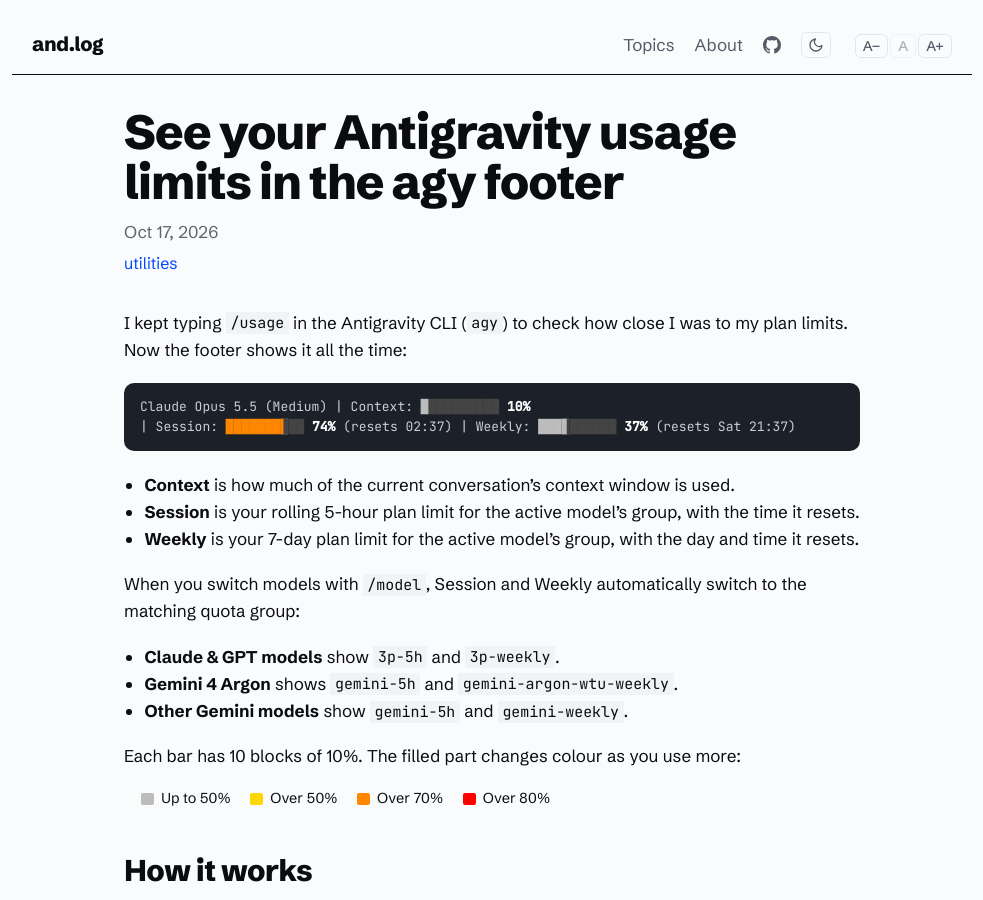
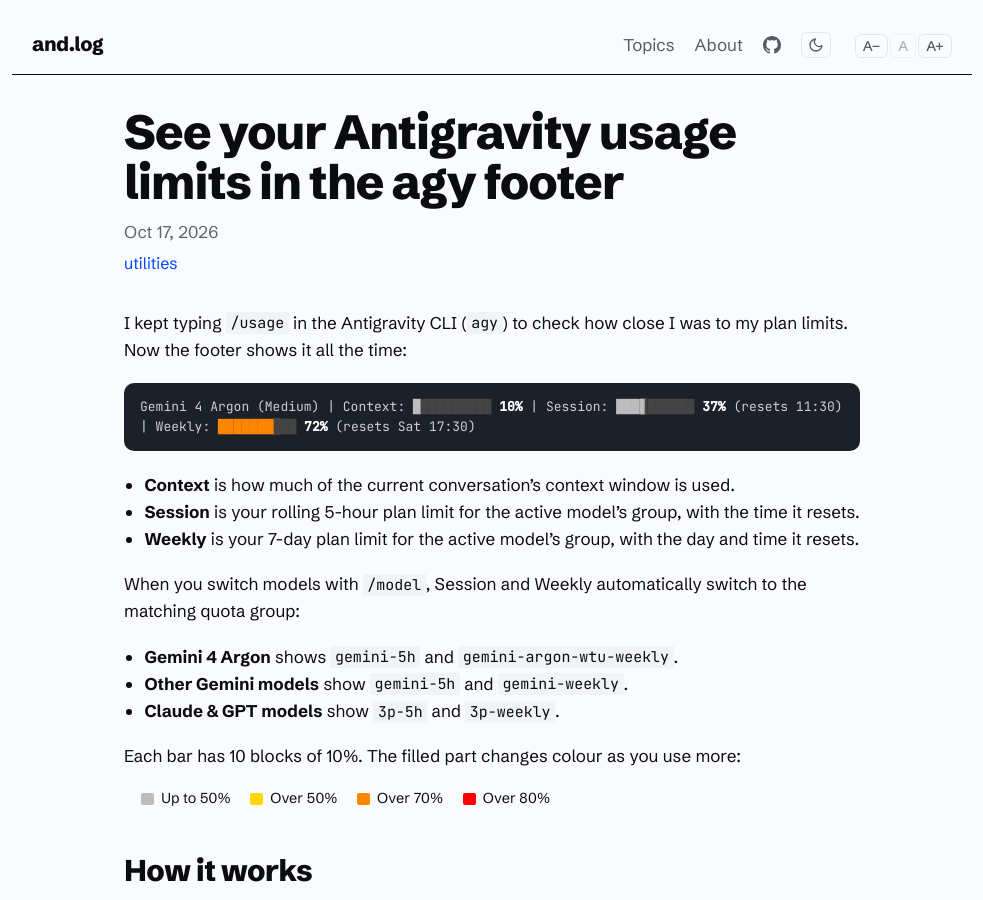
Before and after one commit to and/and.github.io, a Jekyll site: the page built from _posts/2026-10-17-agy-usage-footer.md, in a window 1280 px wide and 900 px high. Shown: the whole window, without its empty margins (148-1131 px from the left). Built offline with Jekyll 4.4.1, drawn with Linux system fonts in a browser that asks for light colours.

Commit message:
Show Gemini 4 Argon (Medium) in agy usage footer post

````diff
--- a/_posts/2026-10-17-agy-usage-footer.md
+++ b/_posts/2026-10-17-agy-usage-footer.md
@@ -26,16 +26,16 @@
 .ccf-copy:hover{background:rgba(127,127,127,.12)}
 .ccf-copy:focus-visible{outline:2px solid currentColor;outline-offset:2px}
 </style>
-<div class="ccf-term" role="img" aria-label="Footer: Claude Opus 5.5 (Medium), Context 10%, Session 74% resets 02:37, Weekly 37% resets Sat 21:37"><span class="ccf-seg">Claude Opus 5.5 (Medium)</span> <span class="ccf-seg">| Context: <span class="ccf-g">█</span><span class="ccf-t">█████████</span> <b>10%</b></span> <span class="ccf-seg">| Session: <span class="ccf-o">███████</span><span class="ccf-e ccf-o">▍</span><span class="ccf-t">██</span> <b>74%</b> (resets 02:37)</span> <span class="ccf-seg">| Weekly: <span class="ccf-g">███</span><span class="ccf-e ccf-g">▋</span><span class="ccf-t">██████</span> <b>37%</b> (resets Sat 21:37)</span></div>
+<div class="ccf-term" role="img" aria-label="Footer: Gemini 4 Argon (Medium), Context 10%, Session 37% resets 11:30, Weekly 72% resets Sat 17:30"><span class="ccf-seg">Gemini 4 Argon (Medium)</span> <span class="ccf-seg">| Context: <span class="ccf-g">█</span><span class="ccf-t">█████████</span> <b>10%</b></span> <span class="ccf-seg">| Session: <span class="ccf-g">███</span><span class="ccf-e ccf-g">▋</span><span class="ccf-t">██████</span> <b>37%</b> (resets 11:30)</span> <span class="ccf-seg">| Weekly: <span class="ccf-o">███████</span><span class="ccf-e ccf-o">▏</span><span class="ccf-t">██</span> <b>72%</b> (resets Sat 17:30)</span></div>
 
 - **Context** is how much of the current conversation's context window is used.
 - **Session** is your rolling 5-hour plan limit for the active model's group, with the time it resets.
 - **Weekly** is your 7-day plan limit for the active model's group, with the day and time it resets.
 
 When you switch models with `/model`, Session and Weekly automatically switch to the matching quota group:
-- **Claude & GPT models** show `3p-5h` and `3p-weekly`.
 - **Gemini 4 Argon** shows `gemini-5h` and `gemini-argon-wtu-weekly`.
 - **Other Gemini models** show `gemini-5h` and `gemini-weekly`.
+- **Claude & GPT models** show `3p-5h` and `3p-weekly`.
 
 Each bar has 10 blocks of 10%. The filled part changes colour as you use more:
 
@@ -75,7 +75,7 @@
 2. Write the script below to ~/.config/agy/statusline.sh, exactly as given, and make it executable (chmod +x).
 3. Check that jq is installed. If it is not, tell me the command to install it on my system.
 4. Test the script by piping this sample JSON into it, and show me the output:
-{"model":{"display_name":"Claude Opus 5.5 (Medium)"},"context_window":{"used_percentage":10},"quota":{"3p-5h":{"remaining_fraction":0.26,"reset_in_seconds":16860},"3p-weekly":{"remaining_fraction":0.63,"reset_in_seconds":601200}}}
+{"model":{"display_name":"Gemini 4 Argon (Medium)"},"context_window":{"used_percentage":10},"quota":{"gemini-5h":{"remaining_fraction":0.63,"reset_in_seconds":9300},"gemini-argon-wtu-weekly":{"remaining_fraction":0.28,"reset_in_seconds":601200}}}
 5. Tell me to run `/statusline ~/.config/agy/statusline.sh` inside agy to turn it on.
 
 ```bash
````
